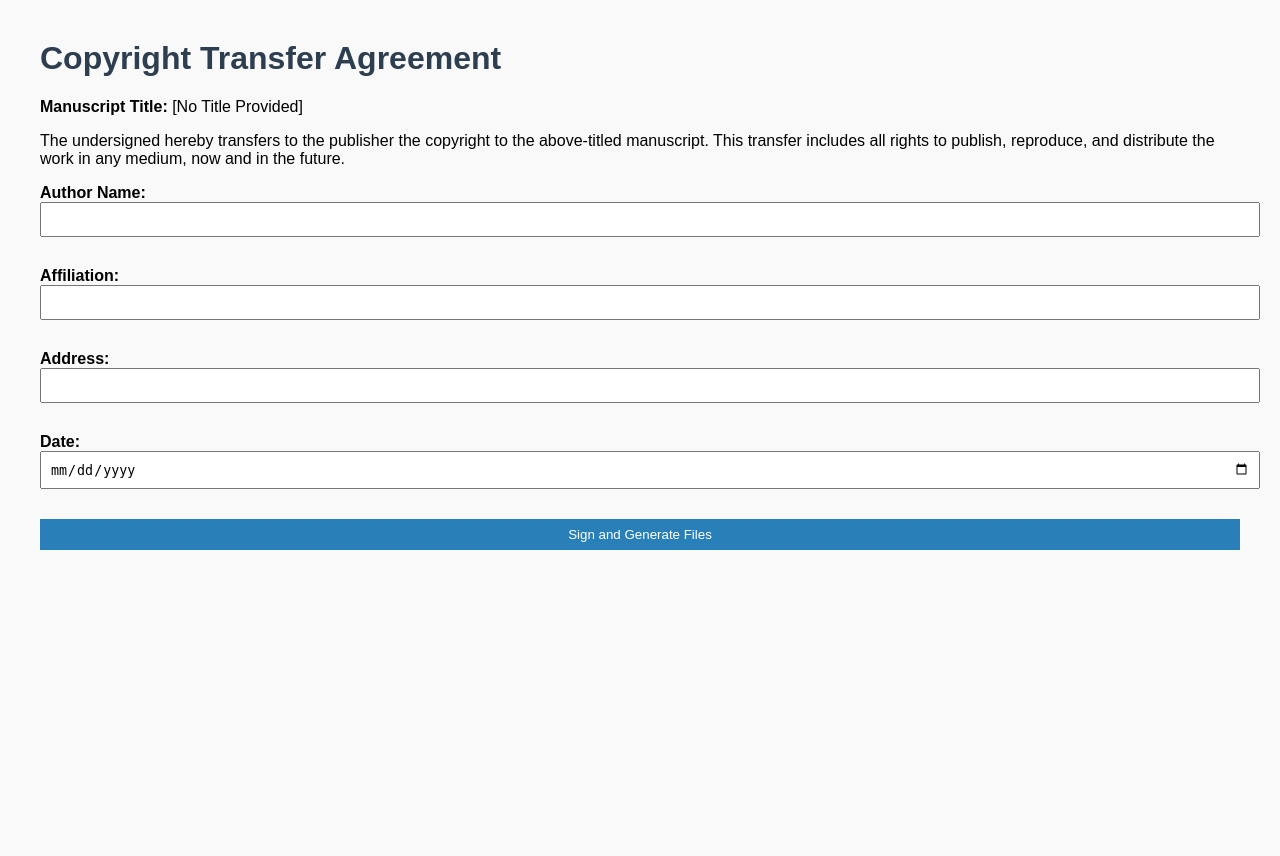
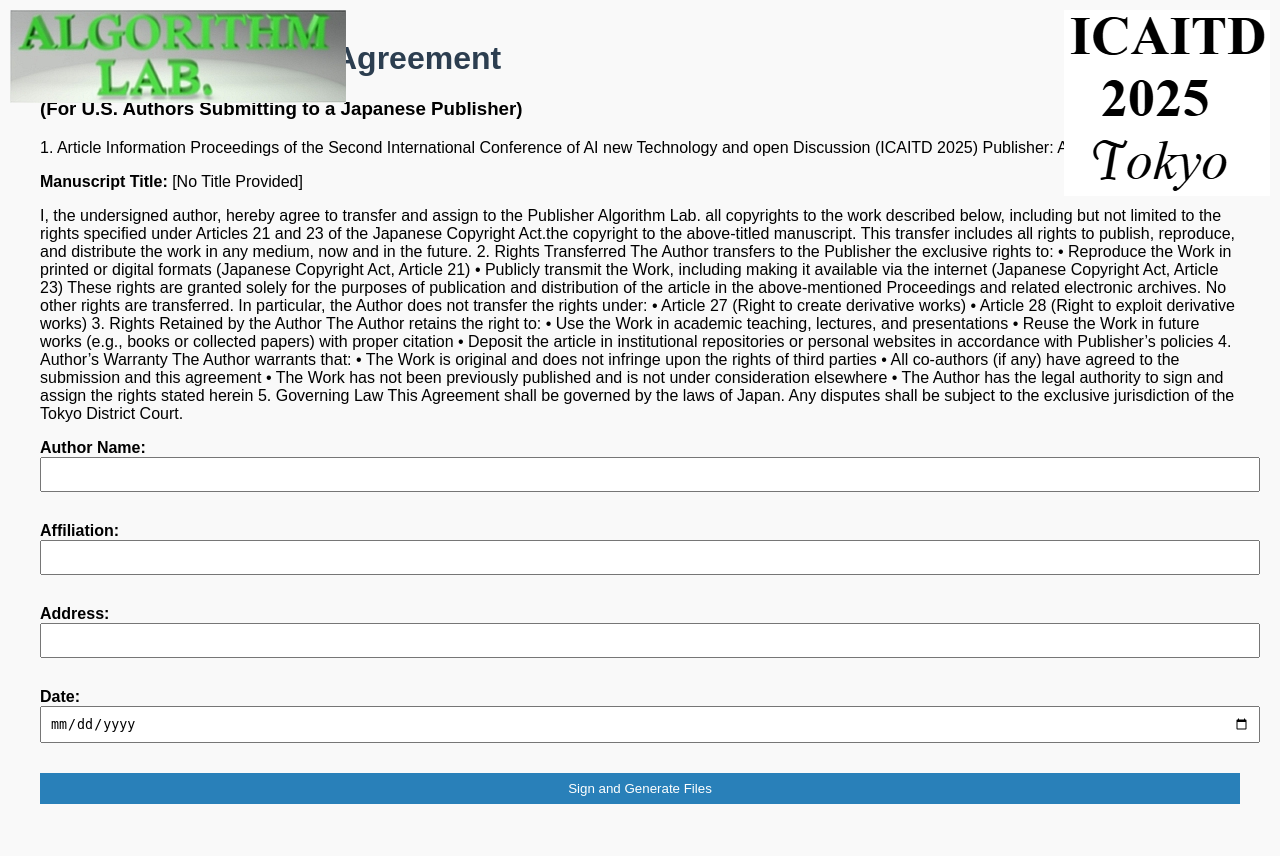
Before and after one commit to img1proc/copyright-signer_2, a Flask app: page / in a window 1280 px wide. Before the commit the page ends 550 px from the top, so only its background shows below. Run offline with Flask 3, Linux system fonts and the light colour scheme.

Commit message:
Updated files_us

```diff
--- a/templates/index.html
+++ b/templates/index.html
@@ -33,13 +33,45 @@
 </head>
 
 <body>
-  <h1>Copyright Transfer Agreement</h1>
+<img src="D8_Alg_qq_2.jpg" style="position: absolute; top: 10px; left: 10px;">
+<img src="ICAITD_Credit_LOGO.png" style="position: absolute; top: 10px; right: 10px;">
 
+  <h1>Copyright Transfer Agreement</h1><h3>(For U.S. Authors Submitting to a Japanese Publisher)</h3>
+1. Article Information
+    Proceedings of the Second International Conference of AI new Technology and open Discussion (ICAITD 2025)
+    Publisher: Algorithm Lab.
   <p><strong>Manuscript Title:</strong> {{ title }}</p>
 
   <p>
-    The undersigned hereby transfers to the publisher the copyright to the above-titled manuscript.
+    I, the undersigned author, hereby agree to transfer and assign to the Publisher Algorithm Lab. all copyrights to the work described below, including but not limited to the rights specified under Articles 21 and 23 of the Japanese Copyright Act.the copyright to the above-titled manuscript.
     This transfer includes all rights to publish, reproduce, and distribute the work in any medium, now and in the future.
+
+2. Rights Transferred
+The Author transfers to the Publisher the exclusive rights to:
+    • Reproduce the Work in printed or digital formats (Japanese Copyright Act, Article 21)
+    • Publicly transmit the Work, including making it available via the internet (Japanese Copyright Act, Article 23)
+These rights are granted solely for the purposes of publication and distribution of the article in the above-mentioned Proceedings and related electronic archives.
+No other rights are transferred.
+In particular, the Author does not transfer the rights under:
+    • Article 27 (Right to create derivative works)
+    • Article 28 (Right to exploit derivative works)
+
+3. Rights Retained by the Author
+The Author retains the right to:
+    • Use the Work in academic teaching, lectures, and presentations
+    • Reuse the Work in future works (e.g., books or collected papers) with proper citation
+    • Deposit the article in institutional repositories or personal websites in accordance with Publisher’s policies
+
+4. Author’s Warranty
+The Author warrants that:
+    • The Work is original and does not infringe upon the rights of third parties
+    • All co-authors (if any) have agreed to the submission and this agreement
+    • The Work has not been previously published and is not under consideration elsewhere
+    • The Author has the legal authority to sign and assign the rights stated herein
+
+5. Governing Law
+This Agreement shall be governed by the laws of Japan. Any disputes shall be subject to the exclusive jurisdiction of the Tokyo District Court.
+
   </p>
 
   <form method="post">
```
Also changed, not shown: templates/D8_Alg_qq_2.jpg (added), templates/ICAITD_Credit_LOGO.png (added).
